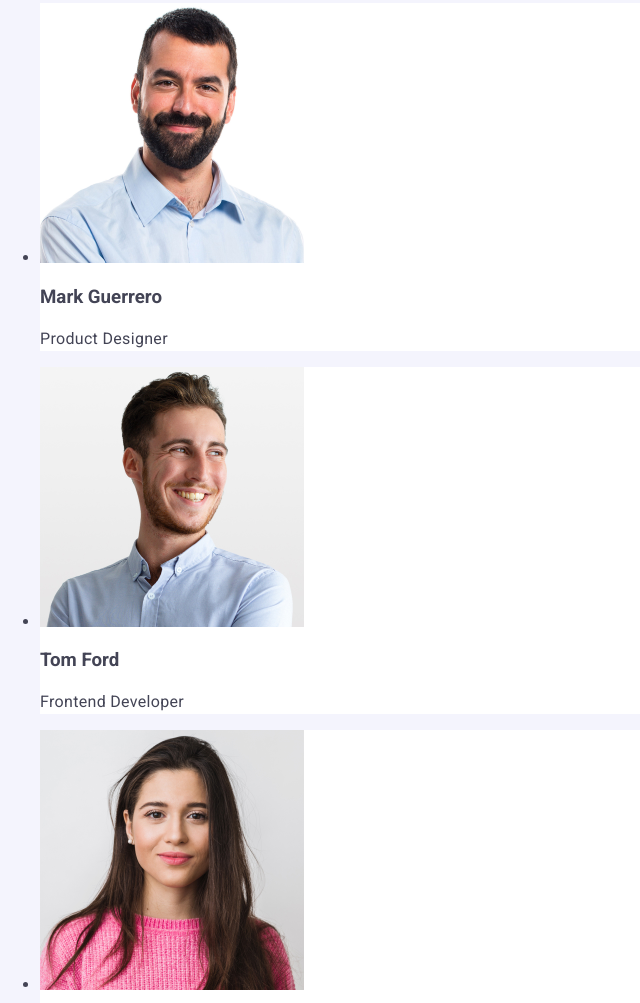
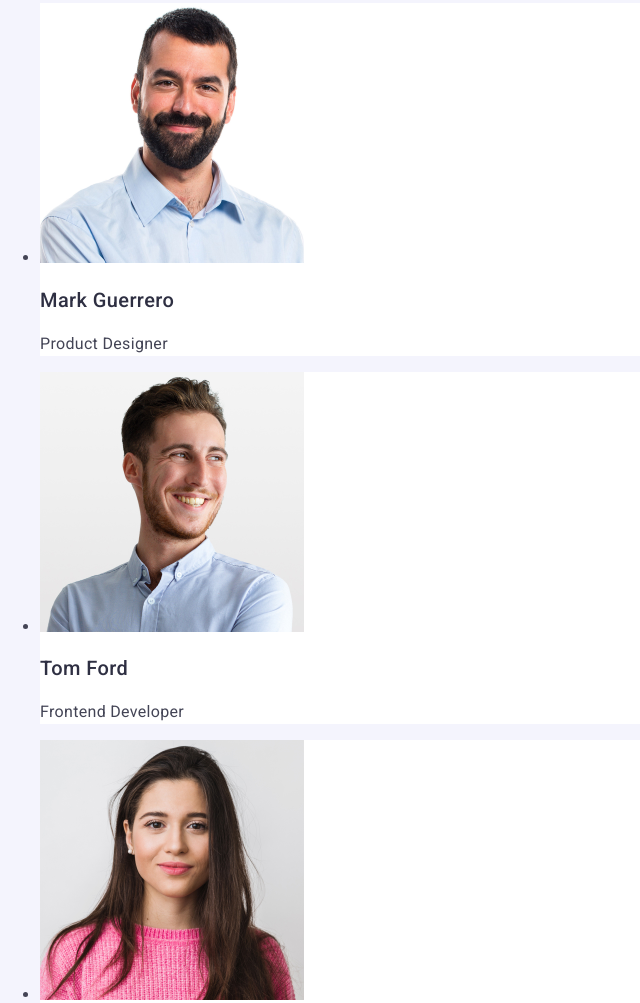
Before and after one commit to wptraffadmin/goit-markup-hw-02, a plain HTML site: page index.html in a window 1280 px wide. Shown: the part 852-1855 px from the top of the page, without its empty margins (0-640 px from the left). Drawn offline with nearby package versions, Linux system fonts and the light colour scheme.

Commit message:
Home work 2.3

```diff
--- a/css/styles.css
+++ b/css/styles.css
@@ -129,7 +129,7 @@ body {
     background-color: #FFFFFF;
 }
 
-.our-team-mame {
+.our-team-name {
     font-weight: 500;
     font-size: 20px;
     line-height: 1.2;
```
